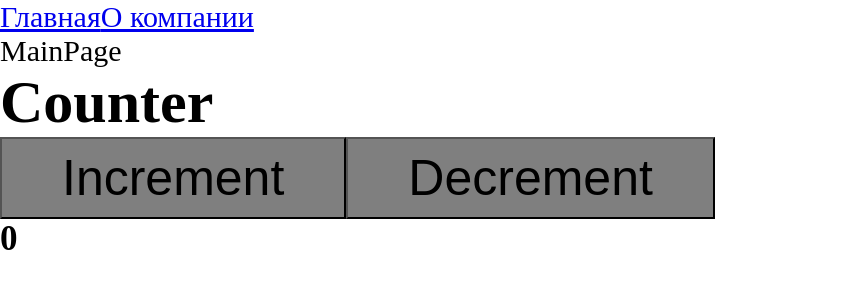
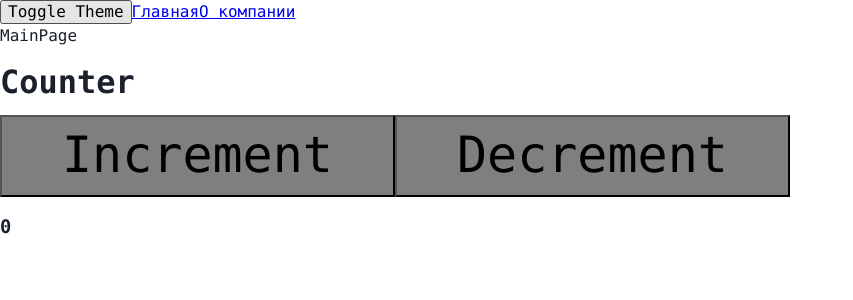
Before and after one commit to YuriyYurev/shoes-world, a React app: page / in a window 1280 px wide. Shown: the top 300 px of the page, without its empty margins (0-853 px from the left). Built offline with nearby package versions, Linux system fonts and the light colour scheme.

Commit message:
feat: theme

```diff
--- a/src/App.tsx
+++ b/src/App.tsx
@@ -1,13 +1,17 @@
-import React from "react";
-import "./index.scss";
+import React, { useContext, useState } from "react";
+import "./styles/index.scss";
 import { Suspense } from "react";
 import { Routes, Route, NavLink } from "react-router-dom";
 import { MainPageAsync } from "./pages/MainPage/MainPage.async";
 import { AboutPageAsync } from "./pages/AboutPage/AboutPage.async";
-
+import { useTheme } from "./theme/useTheme";
 export default function App() {
+  const { theme, toggleTheme } = useTheme();
   return (
-    <div className="app">
+    <div className={`app ${theme}`}>
+      <button type="button" onClick={toggleTheme}>
+        Toggle Theme
+      </button>
       <NavLink to={"/"}>Главная</NavLink>
       <NavLink to={"/about"}>О компании</NavLink>
       <Suspense fallback={<div>Згрузка</div>}>
--- a/src/index.scss
+++ /dev/null
@@ -1,9 +0,0 @@
-* {
-  margin: 0;
-  padding: 0;
-  box-sizing: border-box;
-}
-
-.app {
-  font-size: 30px;
-}
--- a/src/index.tsx
+++ b/src/index.tsx
@@ -2,6 +2,7 @@
 import React from "react";
 import { BrowserRouter } from "react-router-dom";
 import App from "./App";
+import ThemeProvider from "./theme/ThemeProvider";
 
 const root = createRoot(document.getElementById("root"));
 root.render(
@@ -10,6 +11,8 @@
       v7_startTransition: true,
     }}
   >
-    <App />
+    <ThemeProvider>
+      <App />
+    </ThemeProvider>
   </BrowserRouter>
 );
--- /dev/null
+++ b/src/styles/index.scss
@@ -0,0 +1,11 @@
+@use "reset";
+@use "variables/global";
+@use "themes/normal";
+@use "themes/dark";
+
+.app {
+    font: var(--font-m);
+    background: var(--bg-color);
+    color: var(--primary-color);
+    min-height: 100vh;
+  }
--- /dev/null
+++ b/src/styles/reset.scss
@@ -0,0 +1,330 @@
+body {
+  margin: 0;
+  padding: 0;
+}
+
+/**
+   * Render the `main` element consistently in IE.
+   */
+
+main {
+  display: block;
+}
+
+/**
+   * Correct the font size and margin on `h1` elements within `section` and
+   * `article` contexts in Chrome, Firefox, and Safari.
+   */
+
+h1 {
+  font-size: 2em;
+  margin: 0.67em 0;
+}
+
+/* Grouping content
+     ========================================================================== */
+
+/**
+   * 1. Add the correct box sizing in Firefox.
+   * 2. Show the overflow in Edge and IE.
+   */
+
+hr {
+  box-sizing: content-box; /* 1 */
+  height: 0; /* 1 */
+  overflow: visible; /* 2 */
+}
+
+/**
+   * 1. Correct the inheritance and scaling of font size in all browsers.
+   * 2. Correct the odd `em` font sizing in all browsers.
+   */
+
+pre {
+  font-family: monospace, monospace; /* 1 */
+  font-size: 1em; /* 2 */
+}
+
+/* Text-level semantics
+     ========================================================================== */
+
+/**
+   * Remove the gray background on active links in IE 10.
+   */
+
+a {
+  background-color: transparent;
+}
+
+/**
+   * 1. Remove the bottom border in Chrome 57-
+   * 2. Add the correct text decoration in Chrome, Edge, IE, Opera, and Safari.
+   */
+
+abbr[title] {
+  border-bottom: none; /* 1 */
+  text-decoration: underline; /* 2 */
+  text-decoration: underline dotted; /* 2 */
+}
+
+/**
+   * Add the correct font weight in Chrome, Edge, and Safari.
+   */
+
+b,
+strong {
+  font-weight: bolder;
+}
+
+/**
+   * 1. Correct the inheritance and scaling of font size in all browsers.
+   * 2. Correct the odd `em` font sizing in all browsers.
+   */
+
+code,
+kbd,
+samp {
+  font-family: monospace, monospace; /* 1 */
+  font-size: 1em; /* 2 */
+}
+
+/**
+   * Add the correct font size in all browsers.
+   */
+
+small {
+  font-size: 80%;
+}
+
+/**
+   * Prevent `sub` and `sup` elements from affecting the line height in
+   * all browsers.
+   */
+
+sub,
+sup {
+  font-size: 75%;
+  line-height: 0;
+  position: relative;
+  vertical-align: baseline;
+}
+
+sub {
+  bottom: -0.25em;
+}
+
+sup {
+  top: -0.5em;
+}
+
+/* Embedded content
+     ========================================================================== */
+
+/**
+   * Remove the border on images inside links in IE 10.
+   */
+
+img {
+  border-style: none;
+}
+
+/* Forms
+     ========================================================================== */
+
+/**
+   * 1. Change the font styles in all browsers.
+   * 2. Remove the margin in Firefox and Safari.
+   */
+
+button,
+input,
+optgroup,
+select,
+textarea {
+  font-family: inherit; /* 1 */
+  font-size: 100%; /* 1 */
+  line-height: 1.15; /* 1 */
+  margin: 0; /* 2 */
+}
+
+/**
+   * Show the overflow in IE.
+   * 1. Show the overflow in Edge.
+   */
+
+button,
+input {
+  /* 1 */
+  overflow: visible;
+}
+
+/**
+   * Remove the inheritance of text transform in Edge, Firefox, and IE.
+   * 1. Remove the inheritance of text transform in Firefox.
+   */
+
+button,
+select {
+  /* 1 */
+  text-transform: none;
+}
+
+/**
+   * Correct the inability to style clickable types in iOS and Safari.
+   */
+
+button,
+[type="button"],
+[type="reset"],
+[type="submit"] {
+  -webkit-appearance: button;
+}
+
+/**
+   * Remove the inner border and padding in Firefox.
+   */
+
+button::-moz-focus-inner,
+[type="button"]::-moz-focus-inner,
+[type="reset"]::-moz-focus-inner,
+[type="submit"]::-moz-focus-inner {
+  border-style: none;
+  padding: 0;
+}
+
+/**
+   * Restore the focus styles unset by the previous rule.
+   */
+
+button:-moz-focusring,
+[type="button"]:-moz-focusring,
+[type="reset"]:-moz-focusring,
+[type="submit"]:-moz-focusring {
+  outline: 1px dotted ButtonText;
+}
+
+/**
+   * Correct the padding in Firefox.
+   */
+
+fieldset {
+  padding: 0.35em 0.75em 0.625em;
+}
+
+/**
+   * 1. Correct the text wrapping in Edge and IE.
+   * 2. Correct the color inheritance from `fieldset` elements in IE.
+   * 3. Remove the padding so developers are not caught out when they zero out
+   *    `fieldset` elements in all browsers.
+   */
+
+legend {
+  box-sizing: border-box; /* 1 */
+  color: inherit; /* 2 */
+  display: table; /* 1 */
+  max-width: 100%; /* 1 */
+  padding: 0; /* 3 */
+  white-space: normal; /* 1 */
+}
+
+/**
+   * Add the correct vertical alignment in Chrome, Firefox, and Opera.
+   */
+
+progress {
+  vertical-align: baseline;
+}
+
+/**
+   * Remove the default vertical scrollbar in IE 10+.
+   */
+
+textarea {
+  overflow: auto;
+}
+
+/**
+   * 1. Add the correct box sizing in IE 10.
+   * 2. Remove the padding in IE 10.
+   */
+
+[type="checkbox"],
+[type="radio"] {
+  box-sizing: border-box; /* 1 */
+  padding: 0; /* 2 */
+}
+
+/**
+   * Correct the cursor style of increment and decrement buttons in Chrome.
+   */
+
+[type="number"]::-webkit-inner-spin-button,
+[type="number"]::-webkit-outer-spin-button {
+  height: auto;
+}
+
+/**
+   * 1. Correct the odd appearance in Chrome and Safari.
+   * 2. Correct the outline style in Safari.
+   */
+
+[type="search"] {
+  -webkit-appearance: textfield; /* 1 */
+  outline-offset: -2px; /* 2 */
+}
+
+/**
+   * Remove the inner padding in Chrome and Safari on macOS.
+   */
+
+[type="search"]::-webkit-search-decoration {
+  -webkit-appearance: none;
+}
+
+/**
+   * 1. Correct the inability to style clickable types in iOS and Safari.
+   * 2. Change font properties to `inherit` in Safari.
+   */
+
+::-webkit-file-upload-button {
+  -webkit-appearance: button; /* 1 */
+  font: inherit; /* 2 */
+}
+
+/* Interactive
+     ========================================================================== */
+
+/*
+   * Add the correct display in Edge, IE 10+, and Firefox.
+   */
+
+details {
+  display: block;
+}
+
+/*
+   * Add the correct display in all browsers.
+   */
+
+summary {
+  display: list-item;
+}
+
+/* Misc
+     ========================================================================== */
+
+/**
+   * Add the correct display in IE 10+.
+   */
+
+template {
+  display: none;
+}
+
+/**
+   * Add the correct display in IE 10.
+   */
+
+[hidden] {
+  display: none;
+}
--- /dev/null
+++ b/src/styles/themes/dark.scss
@@ -0,0 +1,5 @@
+.app.dark {
+  --bg-color: #002661;
+  --primary-color: #FFFFFF;
+  --secondary-color: #E6F7F7;
+}
--- /dev/null
+++ b/src/styles/themes/normal.scss
@@ -0,0 +1,5 @@
+.app {
+  --bg-color: #FFFFFF;
+  --primary-color: #1A212D;
+  --secondary-color: #46CFCF;
+}
--- /dev/null
+++ b/src/styles/variables/global.scss
@@ -0,0 +1,12 @@
+
+:root {
+    --font-family-main: Consolas, "Times New Roman", Serif;
+    --font-size-m: 16px;
+    --font-line-m: 24px;
+    --font-m: var(--font-size-m) / var(--font-line-m) var(--font-family-main);
+
+    --font-size-l: 24px;
+    --font-line-l: 32px;
+    --font-l: var(--font-size-l) / var(--font-line-l) var(--font-family-main);
+
+}
--- /dev/null
+++ b/src/theme/ThemeContext.tsx
@@ -0,0 +1,15 @@
+import { createContext } from "react";
+
+export enum Theme {
+  LIGHT = "light",
+  DARK = "dark",
+}
+
+export interface ThemeContextProps {
+  theme?: Theme;
+  setTheme?: (theme: Theme) => void;
+}
+
+export const ThemeContext = createContext<ThemeContextProps>({});
+
+export const LOCAL_STORAGE_THEME_KEY = "theme";
--- /dev/null
+++ b/src/theme/ThemeProvider.tsx
@@ -0,0 +1,29 @@
+import React, { FC, ReactNode, useMemo, useState } from "react";
+import { LOCAL_STORAGE_THEME_KEY, Theme, ThemeContext } from "./ThemeContext";
+
+const defaultTheme =
+  (localStorage.getItem(LOCAL_STORAGE_THEME_KEY) as Theme) || Theme.LIGHT;
+
+type Props = {
+  children?: ReactNode;
+};
+
+const ThemeProvider: FC<Props> = ({ children }) => {
+  const [theme, setTheme] = useState<Theme>(defaultTheme);
+
+
+  const defaultProps = useMemo(
+    () => ({
+      theme,
+      setTheme,
+    }),
+    [theme]
+  );
+  return (
+    <ThemeContext.Provider value={defaultProps}>
+      {children}
+    </ThemeContext.Provider>
+  );
+};
+
+export default ThemeProvider;
--- /dev/null
+++ b/src/theme/useTheme.tsx
@@ -0,0 +1,19 @@
+import { useContext } from "react";
+import { LOCAL_STORAGE_THEME_KEY, Theme, ThemeContext } from "./ThemeContext";
+
+interface UseThemeResult {
+  theme: Theme;
+  toggleTheme: () => void;
+}
+export const useTheme = () => {
+  const { theme, setTheme } = useContext(ThemeContext);
+  const toggleTheme = () => {
+    const newTheme = theme === Theme.DARK ? Theme.LIGHT : Theme.DARK;
+    setTheme(newTheme);
+    localStorage.setItem(LOCAL_STORAGE_THEME_KEY, newTheme);
+  };
+  return {
+    theme,
+    toggleTheme,
+  };
+};
```
